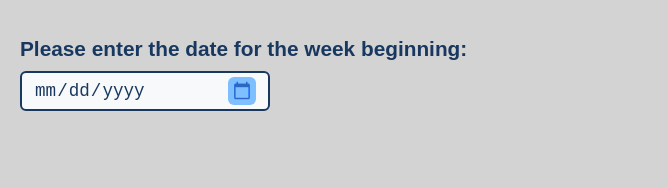
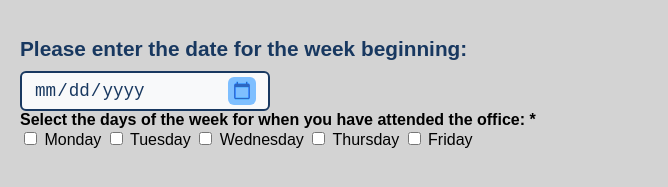
Before and after one commit to MrKilljoy137xxx/OfficeAttendance-Tracker, a plain HTML site: page index.html in a window 1280 px wide. Shown: the part 63-250 px from the top of the page, without its empty margins (0-668 px from the left). Drawn offline with Linux system fonts and the light colour scheme.

Commit message:
Update index.html

```diff
--- a/index.html
+++ b/index.html
@@ -17,6 +17,16 @@
             <label for="weekBeginDate"><strong>Please enter the date for the week beginning:</strong></label>
             <input type="date" id="weekBeginDate" name="weekBeginDate" required>
         </form>
+        <form class="second-question-form">
+            <label><strong>Select the days of the week for when you have attended the office: *</strong></label>
+            <div class="days-checkboxes">
+                <label><input type="checkbox" name="days" value="Monday" required> Monday</label>
+                <label><input type="checkbox" name="days" value="Tuesday"> Tuesday</label>
+                <label><input type="checkbox" name="days" value="Wednesday"> Wednesday</label>
+                <label><input type="checkbox" name="days" value="Thursday"> Thursday</label>
+                <label><input type="checkbox" name="days" value="Friday"> Friday</label>
+            </div>
+        </form>
         <!-- Main content for attendance tracker will go here -->
     </main>
 </body>
```
